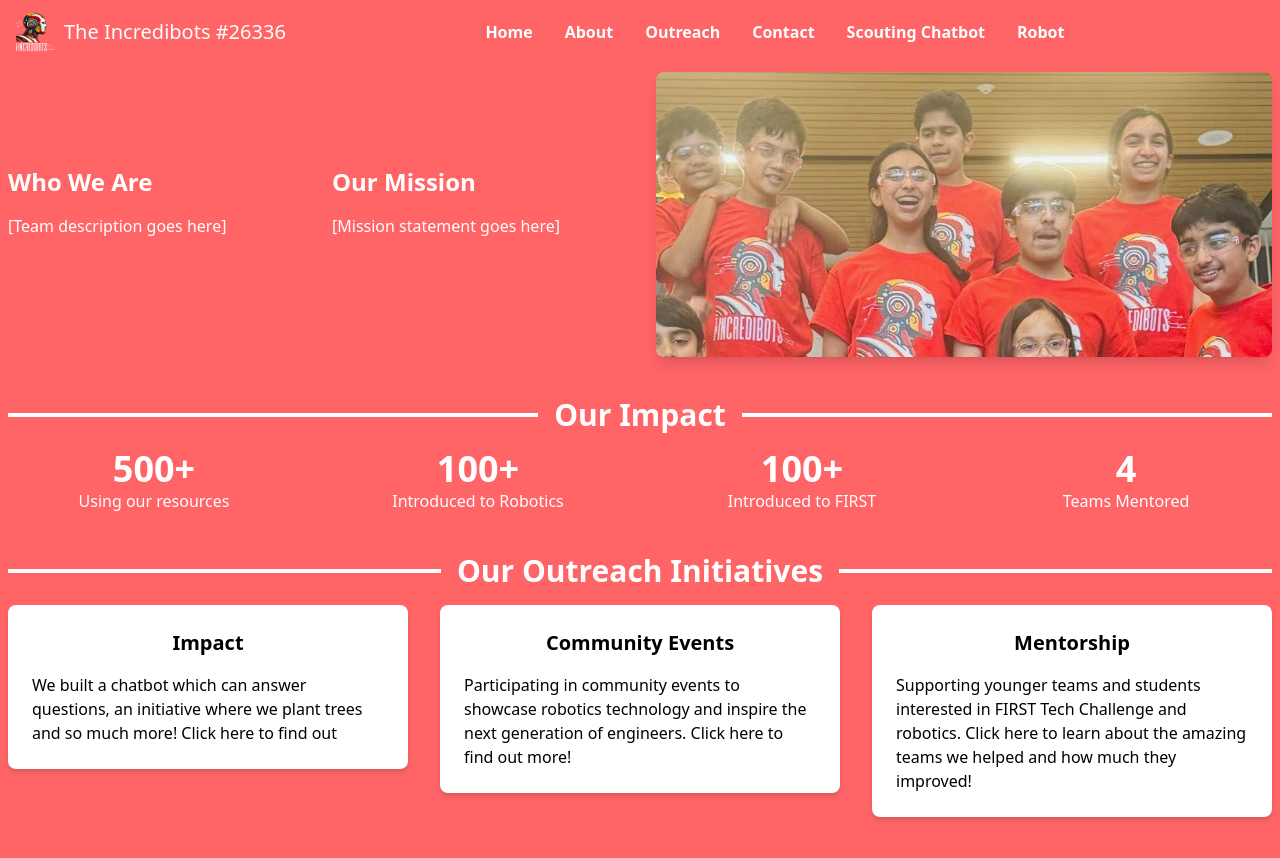
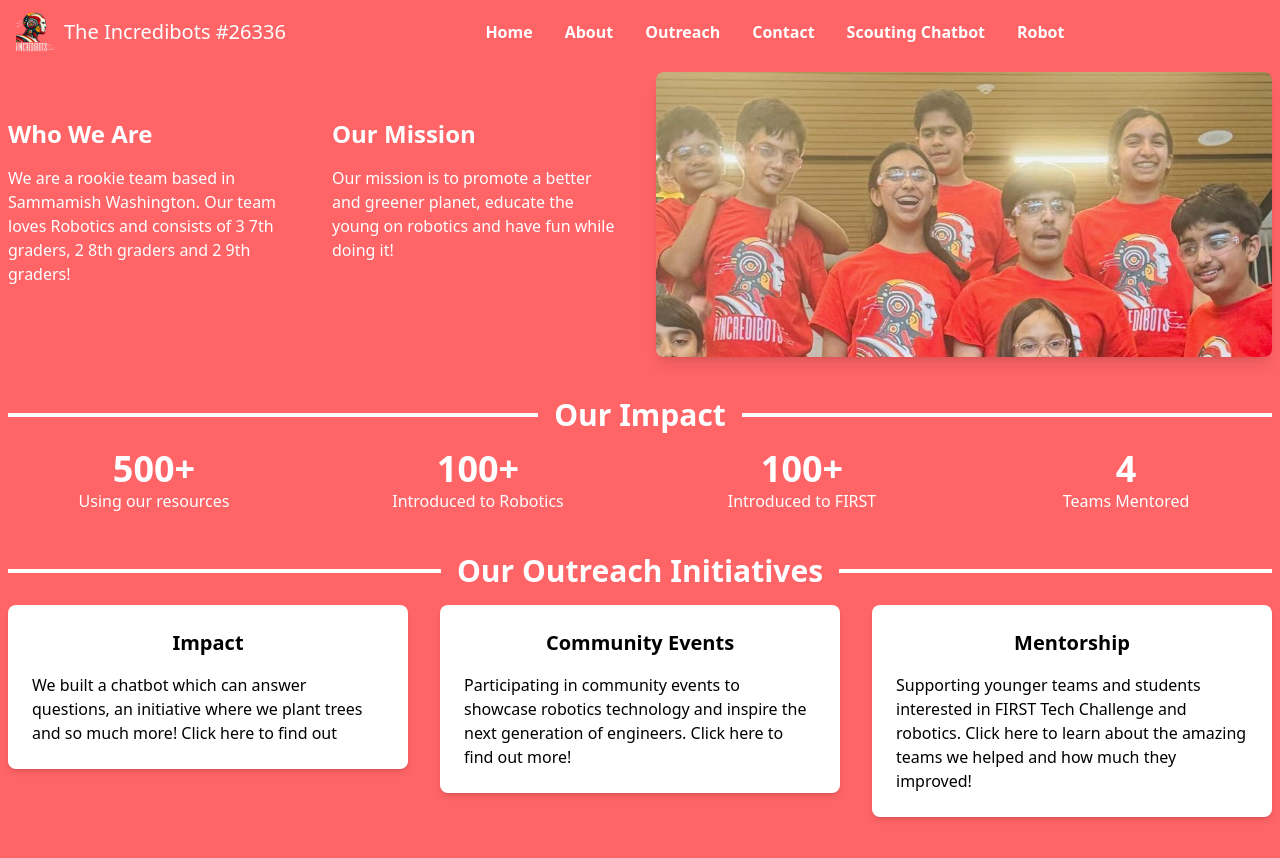
Before and after one commit to Ishany-coder/IncredibotsNewWebsite, a SvelteKit app: page / in a window 1280 px wide. Shown: the top 858 px of the page. Built offline with nearby package versions, Linux system fonts and the light colour scheme.

Commit message:
added all the text in now just need to fix robot section

```diff
--- a/src/routes/+page.svelte
+++ b/src/routes/+page.svelte
@@ -26,11 +26,11 @@
                 <div class="w-full md:w-1/2 flex">
                     <div class="w-1/2 pr-4">
                         <h3 class="text-2xl font-bold mb-4">Who We Are</h3>
-                        <p class="mb-6">[Team description goes here]</p>
+                        <p class="mb-6">We are a rookie team based in Sammamish Washington. Our team loves Robotics and consists of 3 7th graders, 2 8th graders and 2 9th graders! </p>
                     </div>
                     <div class="w-1/2 pl-4">
                         <h3 class="text-2xl font-bold mb-4">Our Mission</h3>
-                        <p class="mb-6">[Mission statement goes here]</p>
+                        <p class="mb-6">Our mission is to promote a better and greener planet, educate the young on robotics and have fun while doing it!</p>
                     </div>
                 </div>
                 <div class="w-full md:w-1/2">
--- a/src/routes/about/+page.svelte
+++ b/src/routes/about/+page.svelte
@@ -49,12 +49,12 @@
 		</div>
 	</section>
 	<!-- Our Mission -->
-	<section class="text-center space-y-4 max-w-3xl mx-auto">
+	<!-- <section class="text-center space-y-4 max-w-3xl mx-auto">
 		<h2 class="text-3xl font-semibold">Our Mission</h2>
 		<p class="text-lg">
 			To use our creativity, teamwork, and engineering mindset to solve real-world problems and inspire others to innovate with compassion and curiosity.
 		</p>
-	</section>
+	</section> -->
 
 	<!-- Achievements -->
 	<section class="max-w-6xl mx-auto space-y-8">
```
